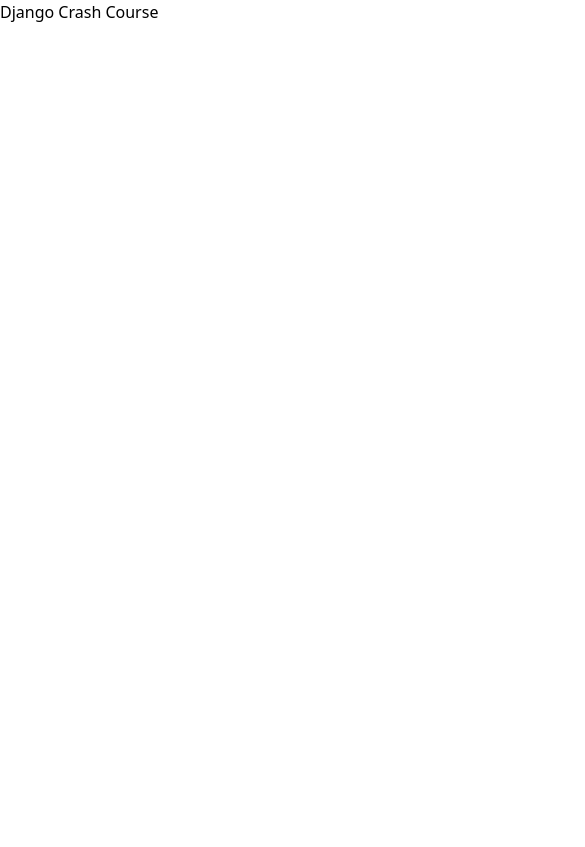
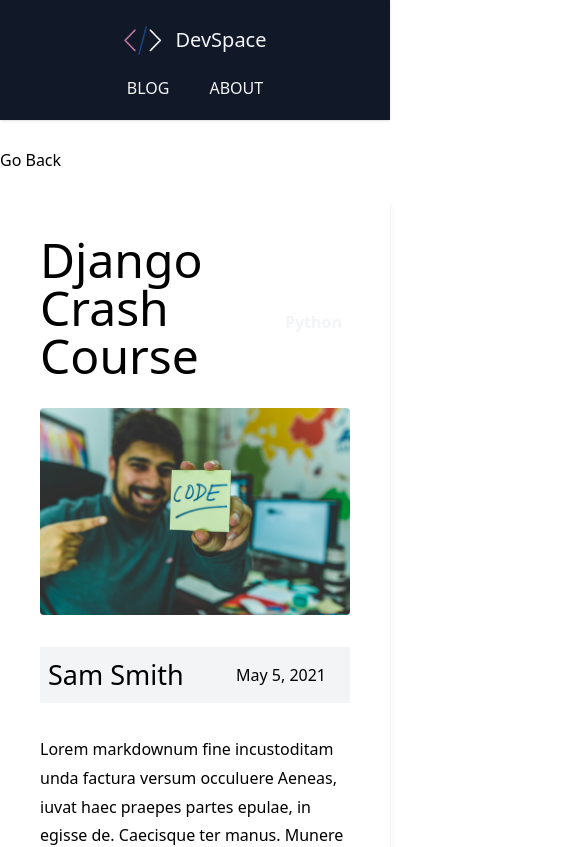
Before and after one commit to EnricoGiovanno8/YummyCorp-NextJS-DevSpace-Blog, a Next.js app: page /blog/django-crash-course in a window 390 px wide. Shown: the top 847 px of the page, 585 px wide, since content can reach past the window. Built offline with nearby package versions, Linux system fonts and the light colour scheme.

Commit message:
Display Single Blog Post Done

```diff
--- a/package.json
+++ b/package.json
@@ -9,6 +9,7 @@
   },
   "dependencies": {
     "gray-matter": "^4.0.3",
+    "marked": "^4.0.9",
     "next": "12.0.7",
     "react": "17.0.2",
     "react-dom": "17.0.2"
--- a/pages/blog/[slug].js
+++ b/pages/blog/[slug].js
@@ -1,12 +1,39 @@
 import fs from 'fs'
 import path from 'path'
 import matter from 'gray-matter'
+import { marked } from 'marked'
+import Link from 'next/link'
+import Layout from '../../components/Layout'
+import CategoryLabel from '../../components/CategoryLabel'
 
 export default function PostPage({ frontmatter: { title, category, date, cover_image, author, author_image }, content, slug }) {
     return (
-        <div>
-            {title}
-        </div>
+        <Layout title={title}>
+            <Link href='/blog'>Go Back</Link>
+            <div className='w-full px-10 py-6 bg-white rounded-lg shadow-md mt-6'>
+                <div className="flex justify-between items-center mt-4">
+                    <h1 className='text-5xl mb-7'>{title}</h1>
+                    <CategoryLabel>{category}</CategoryLabel>
+                </div>
+                {/* eslint-disable-next-line @next/next/no-img-element */}
+                <img src={cover_image} alt='' className='w-full rounded' />
+
+                <div className='flex justify-between items-center bg-gray-100 p-2 my-8'>
+                    <div className='flex items-center'>
+                        {/* eslint-disable-next-line @next/next/no-img-element */}
+                        <img src={author_image} alt='' className='mx-4 w-10 h-10 object-cover rounded-full hidden sm:block' />
+                        <h4>{author}</h4>
+                    </div>
+                    <div className='mr-4'>{date}</div>
+                </div>
+
+                <div className='blog-text mt-2'>
+                    <div dangerouslySetInnerHTML={{__html: marked(content)}}>
+
+                    </div>
+                </div>
+            </div>
+        </Layout>
     )
 }
 
--- a/styles/globals.css
+++ b/styles/globals.css
@@ -1,3 +1,33 @@
 @tailwind base;
 @tailwind components;
 @tailwind utilities;
+
+p {
+    margin: 15px 0;
+    line-height: 1.8;
+}
+
+.blog-text ul,
+ol {
+    font-size: 110%;
+    line-height: 2.3;
+    font-weight: bold;
+    margin: 10px 0;
+}
+
+.blog-text pre {
+    background: #f4f4f4;
+    padding: 20px;
+    margin: 20px 0;
+    line-height: 2.3;
+}
+
+.blog-text h1 {
+    font-size: 35px;
+}
+
+.blog-text h2,
+h3,
+h4 {
+    font-size: 27px;
+}
```
Also changed, not shown: 1 other file (tests, documents, lock files or other folders).
